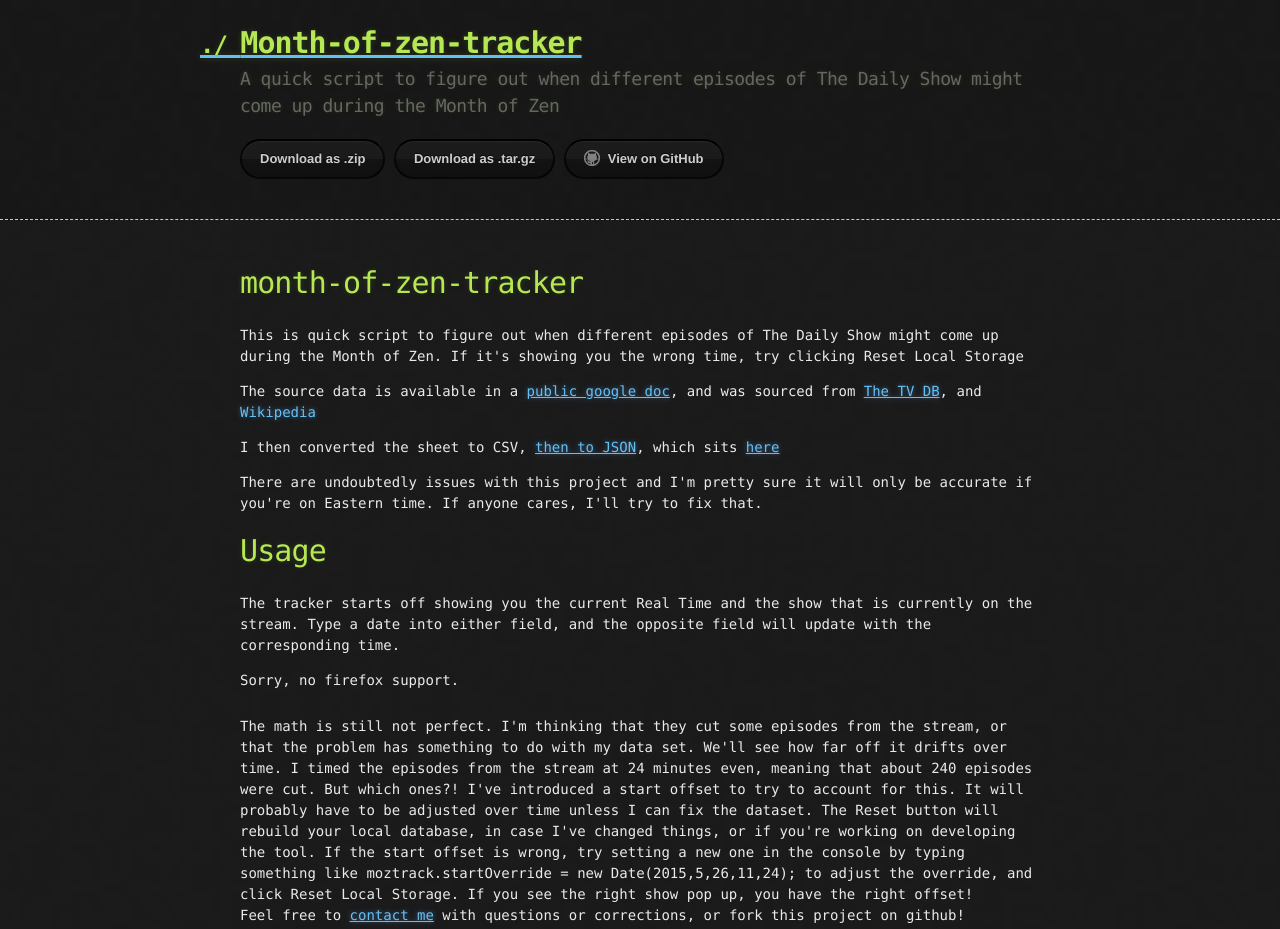
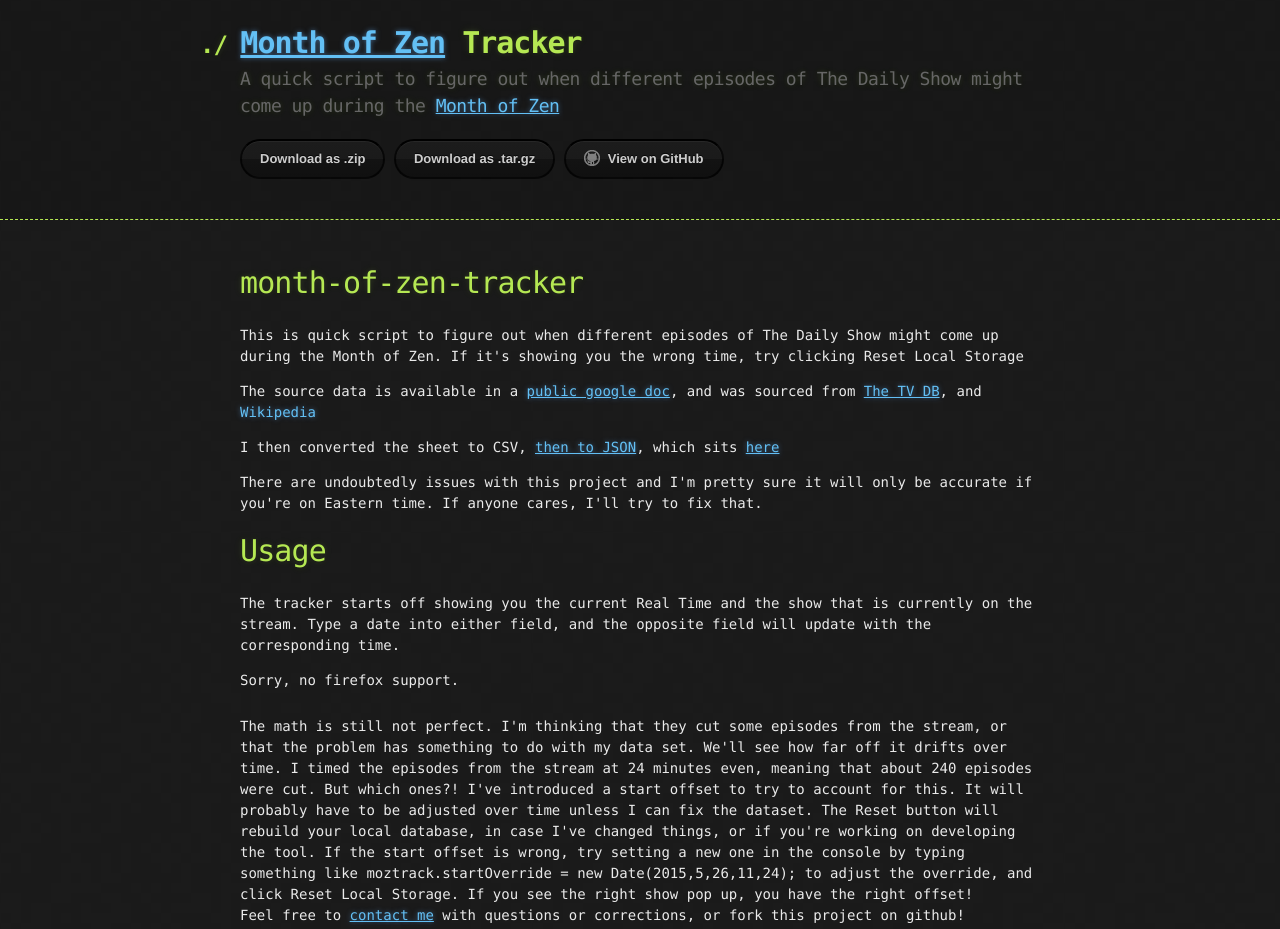
Before and after one commit to mtschoen/month-of-zen-tracker, a plain HTML site: page index.html in a window 1280 px wide. Shown: the top 929 px of the page. Drawn offline with nearby package versions, Linux system fonts and the light colour scheme.

Commit message:
Update index.html

```diff
--- a/index.html
+++ b/index.html
@@ -15,8 +15,8 @@
 
     <header>
       <div class="container">
-        <a href="http://www.cc.com/events/month-of-zen/live.html"><h1>Month-of-zen-tracker</h1></a>
-        <h2>A quick script to figure out when different episodes of The Daily Show might come up during the Month of Zen</h2>
+        <h1><a href="http://www.cc.com/events/month-of-zen/live.html">Month of Zen</a> Tracker</h1>
+        <h2>A quick script to figure out when different episodes of The Daily Show might come up during the <a href="http://www.cc.com/events/month-of-zen/live.html">Month of Zen</a></h2>
 
         <section id="downloads">
           <a href="https://github.com/mtschoen/month-of-zen-tracker/zipball/gh-pages" class="btn">Download as .zip</a>
```
